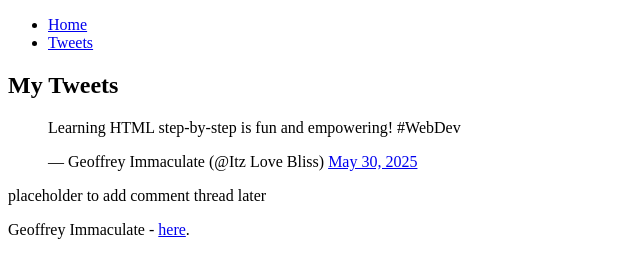
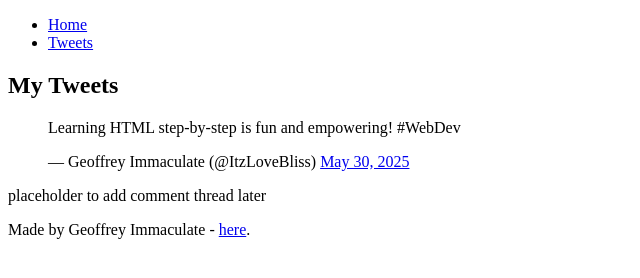
Before and after one commit to immacula8/My_First_Portfolio, a plain HTML site: page html_basic/tweets.html in a window 1280 px wide. Shown: the whole page, without its empty margins (0-640 px from the left). Drawn offline with Linux system fonts and the light colour scheme.

Commit message:
final commit

```diff
--- a/html_basic/tweets.html
+++ b/html_basic/tweets.html
@@ -19,7 +19,7 @@
       <!-- Embedded tweet -->
       <blockquote class="twitter-tweet">
         <p lang="en" dir="ltr">Learning HTML step-by-step is fun and empowering! #WebDev</p>
-        &mdash; Geoffrey Immaculate (@Itz Love Bliss)
+        &mdash; Geoffrey Immaculate (@ItzLoveBliss)
         <a href="https://twitter.com/yourhandle/status/1234567890123456789">May 30, 2025</a>
       </blockquote>
       <script async src="https://platform.twitter.com/widgets.js" charset="utf-8"></script>
@@ -31,7 +31,7 @@
   </main>
 
   <footer>
-    <p>Geoffrey Immaculate - <a href="https://your-link.com" target="_blank">here</a>.</p>
+    <p>Made by Geoffrey Immaculate - <a href="https://your-link.com" target="_blank">here</a>.</p>
   </footer>
 </body>
 </html>
```
